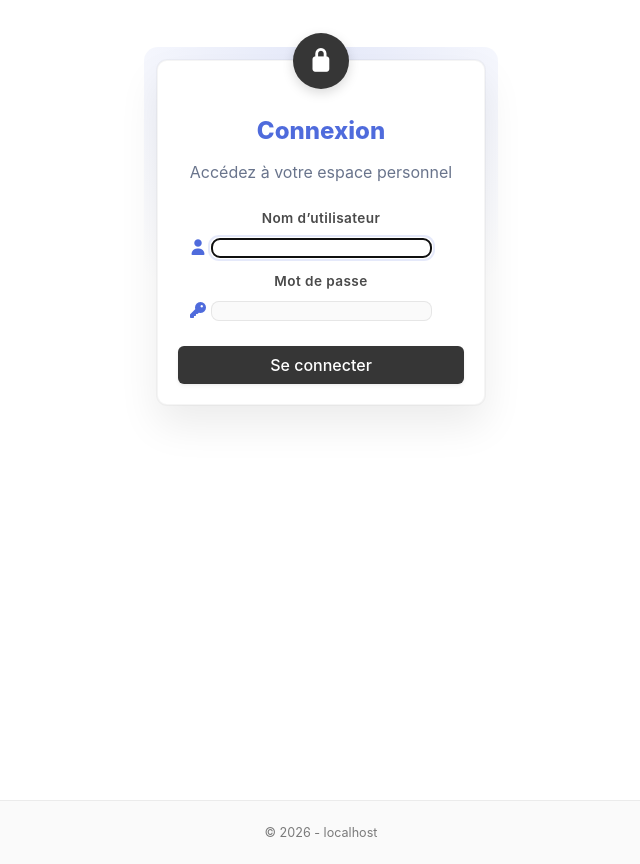
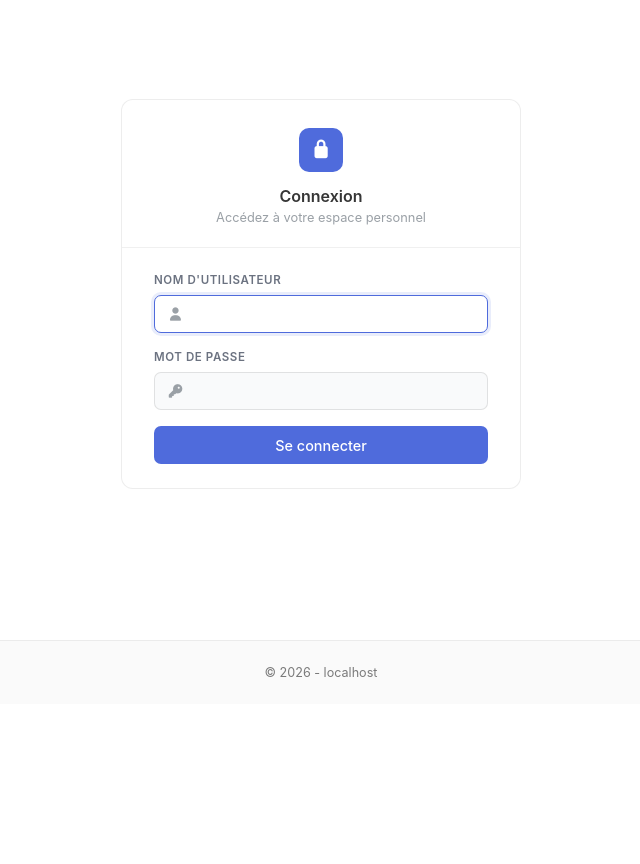
Before and after one commit to Brice-Harper/ADAM, a Django app: page /accounts/login/ in a window 1280 px wide. Shown: the part 96-960 px from the top of the page, without its empty margins (319-959 px from the left). After the commit the page ends 773 px from the top, so only its background shows below. Run offline with Django 5.2, Linux system fonts and the light colour scheme; some libraries are stand-ins or nearby versions.

Commit message:
Transform Login Page

```diff
--- a/static/css/main.css
+++ b/static/css/main.css
@@ -774,92 +774,142 @@ Footer - Amélioration visuelle
 Page de Connexion
 ============================= */
 
-.login-card {
-    position: relative;
-    background-color: #ffffff;
-    padding-top: 3.5rem;
-    box-shadow:
-        0 20px 40px rgba(0, 0, 0, 0.08),
-        0 0 0 1px rgba(0, 0, 0, 0.03);
-}
-
-.login-card::before {
-    content: "";
-    position: absolute;
-    inset: -14px;
-    border-radius: 14px;
-    background: radial-gradient(
-        circle at top,
-        var(--accent-color-soft),
-        transparent 70%
-    );
-    letter-spacing: 0.03em;
-    z-index: -1;
-}
-
-.login-card input[type="text"],
-.login-card input[type="password"] {
-    border-radius: 8px;
-    border: 1px solid rgba(0, 0, 0, 0.08);
-    background-color: #fafafa;
-    box-shadow: none;
-    transition:
-        border-color 0.15s ease,
-        box-shadow 0.15s ease,
-        background-color 0.15s ease;
-}
-
-.login-card input[type="text"]:focus,
-.login-card input[type="password"]:focus {
-    border-color: var(--accent-color);
-    background-color: #ffffff;
-    box-shadow: 0 0 0 3px var(--accent-color-soft);
-    z-index: -1;
-}
-
-.login-card .label {
-    font-size: 0.85rem;
-    font-weight: 600;
-    color: #4a4a4a;
-    letter-spacing: 0.03em;
-}
-
-.login-icon {
-    position: absolute;
-    top: -1.75rem;
-    left: 50%;
-    transform: translateX(-50%);
-    width: 56px;
-    height: 56px;
-    border-radius: 50%;
-    background-color: #363636;
-    color: #ffffff;
+.login-page {
+    min-height: calc(80vh - 3.25rem);
+    /*background: #f5f7fa;*/
     display: flex;
     align-items: center;
     justify-content: center;
-    font-size: 1.4rem;
-    box-shadow: 0 4px 12px rgba(0, 0, 0, 0.15);
+    padding: 2rem;
 }
 
-.login-button {
-    background-color: #363636;
-    color: #ffffff;
-    border: none;
+.login-card {
+    width: 100%;
+    max-width: 400px;
+    background: #ffffff;
+    border: 1px solid rgba(0, 0, 0, 0.07);
+    border-radius: 12px;
+    overflow: hidden;
 }
 
-.login-button:hover {
-    background-color: #2b2b2b;
+.login-card-header {
+    padding: 1.75rem 2rem 1.25rem;
+    border-bottom: 1px solid rgba(0, 0, 0, 0.06);
+    display: flex;
+    flex-direction: column;
+    align-items: center;
+    gap: 0.75rem;
 }
 
-.login-card .control.has-icons-left .icon {
-    height: 100%;
+.login-logo {
+    width: 44px;
+    height: 44px;
+    border-radius: 10px;
+    background: #4f6bdc;
     display: flex;
     align-items: center;
+    justify-content: center;
+    color: #ffffff;
+    font-size: 1.1rem;
 }
 
-.login-card .control.has-icons-left .icon i {
+.login-title {
     font-size: 1rem;
-    line-height: 1;
+    font-weight: 600;
+    color: #363636;
+    margin: 0;
+    text-align: center;
+}
+
+.login-subtitle {
+    font-size: 0.8rem;
+    color: #9aa0a6;
+    margin: 0;
+    text-align: center;
+}
+
+.login-card-body {
+    padding: 1.5rem 2rem;
+    display: flex;
+    flex-direction: column;
+    gap: 1rem;
+}
+
+.login-field {
+    display: flex;
+    flex-direction: column;
+    gap: 0.35rem;
+    margin-bottom: 1rem;
+}
+
+.login-label {
+    font-size: 0.72rem;
+    font-weight: 600;
+    text-transform: uppercase;
+    letter-spacing: 0.05em;
+    color: #6b7280;
+}
+
+.login-input-wrapper {
+    display: flex;
+    align-items: center;
+    border: 1px solid rgba(0, 0, 0, 0.1);
+    border-radius: 7px;
+    overflow: hidden;
+    background: #f9fafb;
+    transition: border-color 0.15s ease, box-shadow 0.15s ease;
+}
+
+.login-input-wrapper:focus-within {
+    border-color: #4f6bdc;
+    background: #ffffff;
+    box-shadow: 0 0 0 3px rgba(79, 107, 220, 0.12);
+}
+
+.login-input-icon {
+    padding: 0 0.75rem;
+    font-size: 0.85rem;
+    color: #9aa0a6;
+    flex-shrink: 0;
+}
+
+.login-input-wrapper input {
+    flex: 1;
+    padding: 0.6rem 0.75rem 0.6rem 0;
+    font-size: 0.9rem;
+    color: #363636;
+    background: transparent;
+    border: none;
+    outline: none;
+    width: 100%;
+}
+
+.login-card-footer {
+    padding: 0;
+    border-top: none;
+    margin-top: 0.5rem;
+}
+
+.login-btn {
+    width: 100%;
+    padding: 0.65rem;
+    border-radius: 7px;
+    background: #4f6bdc;
+    color: #ffffff;
+    font-size: 0.9rem;
+    font-weight: 500;
+    border: none;
+    cursor: pointer;
+    transition: background-color 0.15s ease, transform 0.1s ease;
+}
+
+.login-btn:hover {
+    background: #3d58c7;
+    transform: translateY(-1px);
+}
+
+.login-btn:active {
+    transform: translateY(0);
 }
 
 /* =============================
--- a/templates/registration/login.html
+++ b/templates/registration/login.html
@@ -1,29 +1,28 @@
 {% extends "core/base.html" %}
 
-{% block title %}Connexion{% endblock %}
+{% block title %}{{ site_name }} - Connexion{% endblock %}
 
 {% block content %}
-<section class="section is-fullheight login-section">
-  <div class="container is-flex is-justify-content-center is-align-items-center">
 
-    <div class="column is-4-desktop is-6-tablet is-12-mobile">
+<div class="login-page">
+    <div class="login-card">
 
-      <div class="login-card box has-text-centered">
-
-        <div class="login-icon">
+        <!-- En-tête -->
+        <div class="login-card-header">
+            <div class="login-logo">
                 <i class="fa-solid fa-lock" aria-hidden="true"></i>
             </div>
+            <div>
+                <h1 class="login-title">Connexion</h1>
+                <p class="login-subtitle">Accédez à votre espace personnel</p>
+            </div>
+        </div>
 
-        <h1 class="title is-4 mb-4">
-          Connexion
-        </h1>
-
-        <p class="has-text-grey mb-5">
-          Accédez à votre espace personnel
-        </p>
+        <!-- Corps -->
+        <div class="login-card-body">
 
             {% if form.non_field_errors %}
-          <div class="notification is-danger">
+                <div class="notification is-danger is-light">
                     {{ form.non_field_errors }}
                 </div>
             {% endif %}
@@ -31,43 +30,47 @@
             <form method="post">
                 {% csrf_token %}
 
-          <div class="field">
-            <label class="label">Nom d’utilisateur</label>
-            <div class="control has-icons-left">
+                <div class="login-field">
+                    <label class="login-label" for="{{ form.username.id_for_label }}">
+                        Nom d'utilisateur
+                    </label>
+                    <div class="login-input-wrapper">
+                        <span class="login-input-icon">
+                            <i class="fa-solid fa-user" aria-hidden="true"></i>
+                        </span>
                         {{ form.username }}
-              <span class="icon is-left">
-                <i class="fa-solid fa-user"></i>
-              </span>
                     </div>
                     {% if form.username.errors %}
                         <p class="help is-danger">{{ form.username.errors }}</p>
                     {% endif %}
                 </div>
 
-          <div class="field">
-            <label class="label">Mot de passe</label>
-            <div class="control has-icons-left">
+                <div class="login-field">
+                    <label class="login-label" for="{{ form.password.id_for_label }}">
+                        Mot de passe
+                    </label>
+                    <div class="login-input-wrapper">
+                        <span class="login-input-icon">
+                            <i class="fa-solid fa-key" aria-hidden="true"></i>
+                        </span>
                         {{ form.password }}
-              <span class="icon is-left">
-                <i class="fa-solid fa-key"></i>
-              </span>
                     </div>
                     {% if form.password.errors %}
                         <p class="help is-danger">{{ form.password.errors }}</p>
                     {% endif %}
                 </div>
 
-          <div class="field mt-5">
-            <button class="button login-button is-fullwidth" type="submit">
+                <!-- Bouton -->
+                <div class="login-card-footer">
+                    <button class="login-btn" type="submit">
                         Se connecter
                     </button>
                 </div>
+
             </form>
-
         </div>
 
     </div>
+</div>
 
-  </div>
-</section>
 {% endblock %}
```
Lines whose indentation alone changed are shown as unchanged.
